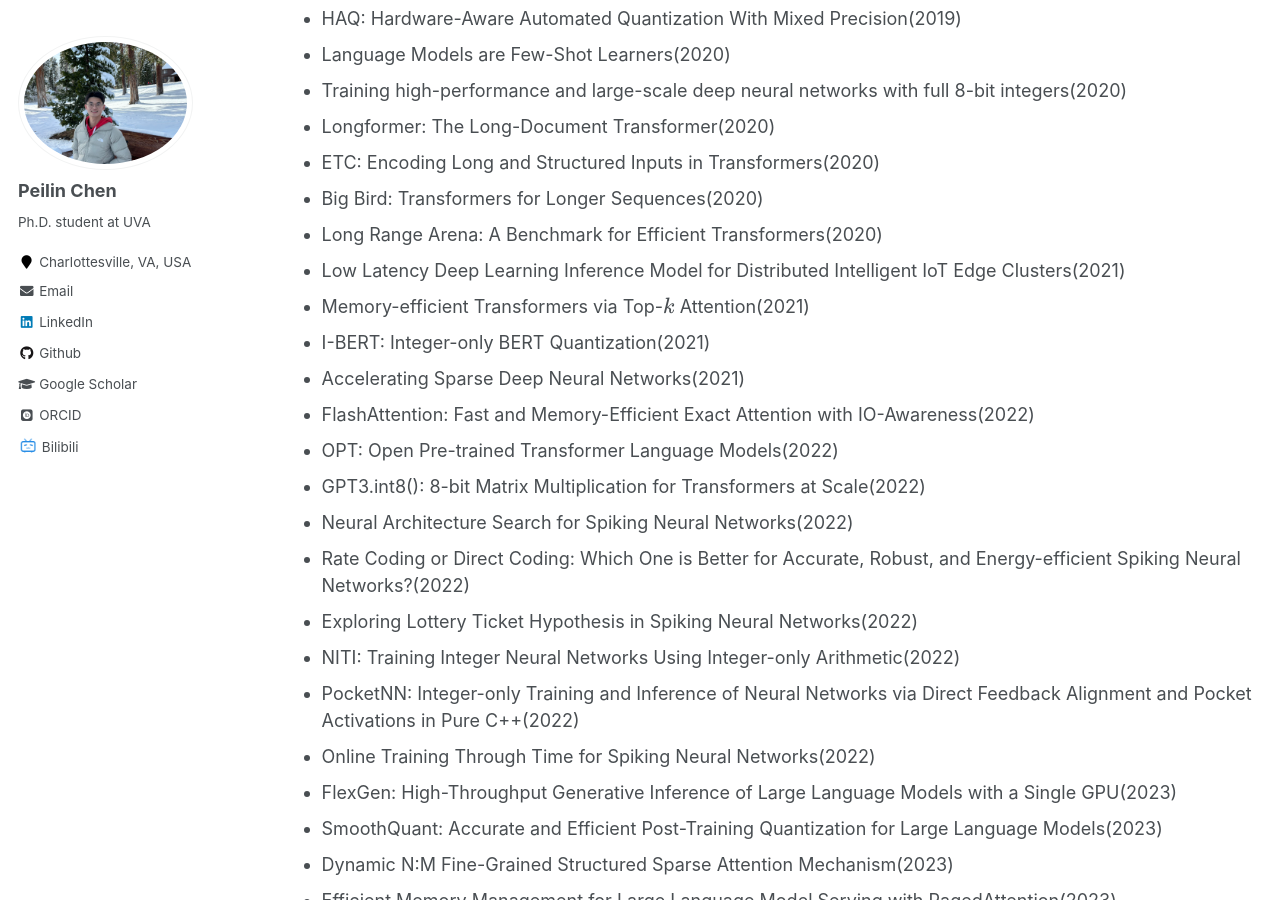
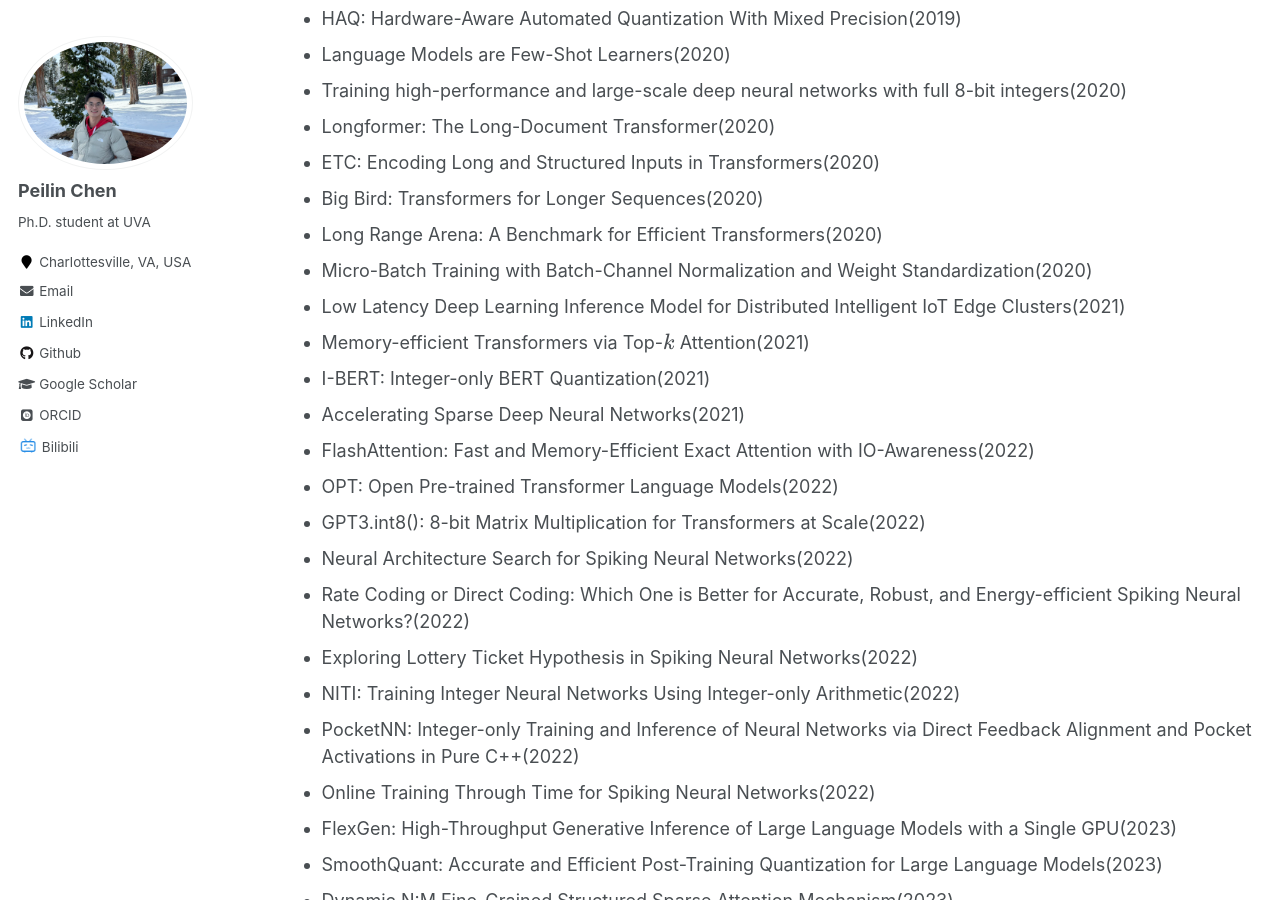
Before and after one commit to peilin-chen/peilin-chen.github.io, a Jekyll site: the page built from _pages/reading list.md, in a window 1280 px wide and 900 px high, scrolled down 11274 px. Built offline with Jekyll 4.4.1, drawn with Linux system fonts in a browser that asks for light colours; some web fonts are replaced; formulas are drawn with MathJax 3.

Commit message:
Update reading list.md

```diff
--- a/_pages/reading list.md
+++ b/_pages/reading list.md
@@ -264,6 +264,7 @@ author_profile: true
   - ETC: Encoding Long and Structured Inputs in Transformers(2020)
   - Big Bird: Transformers for Longer Sequences(2020)
   - Long Range Arena: A Benchmark for Efficient Transformers(2020)
+  - Micro-Batch Training with Batch-Channel Normalization and Weight Standardization(2020)
   - Low Latency Deep Learning Inference Model for Distributed Intelligent IoT Edge Clusters(2021)
   - Memory-efficient Transformers via Top-$k$ Attention(2021)
   - I-BERT: Integer-only BERT Quantization(2021)
```
